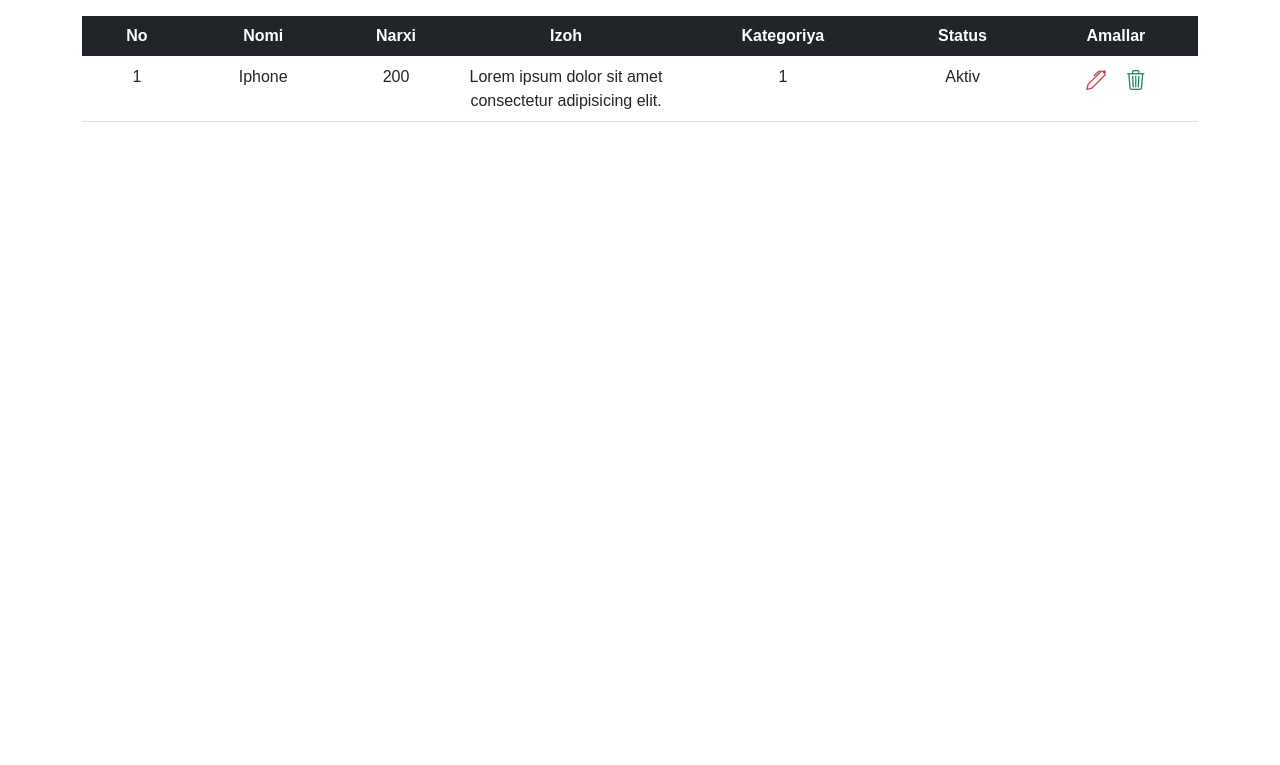
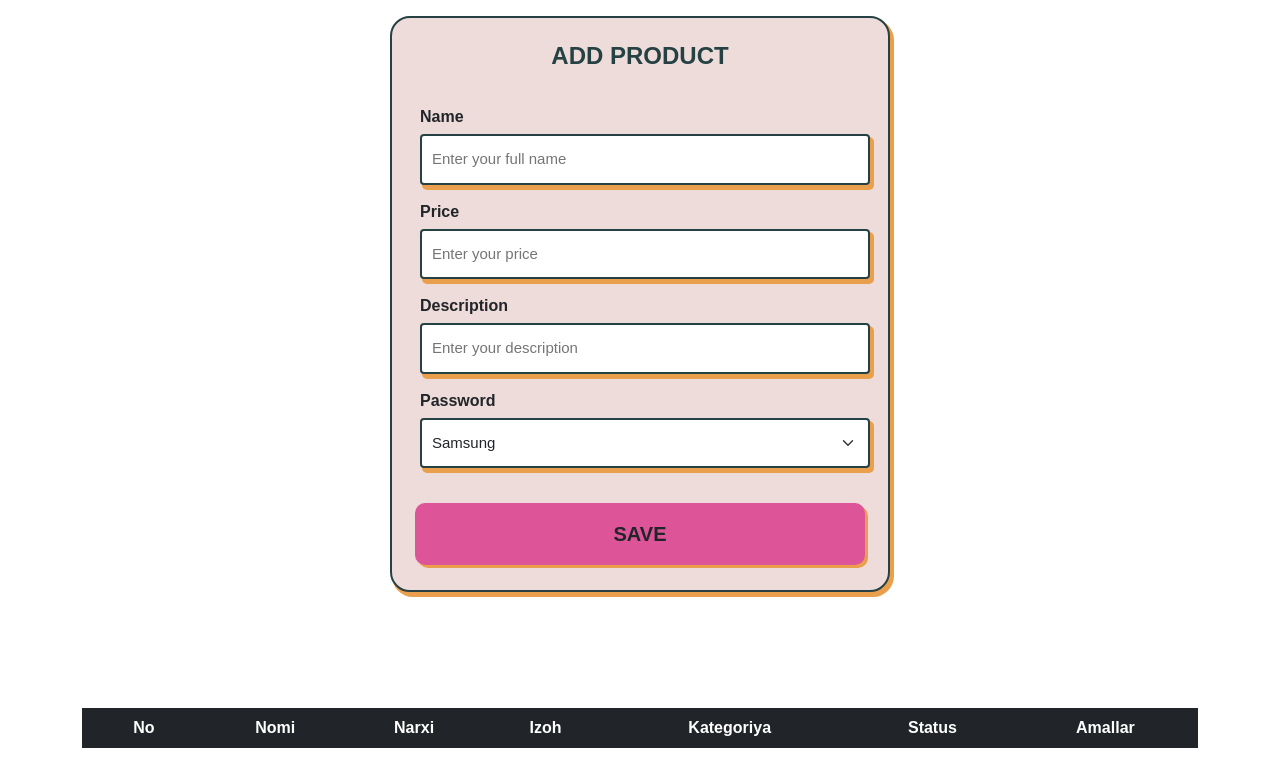
Before and after one commit to salimjonovsamandar/5-oy-9-dars, a plain HTML site: page pages/admin.html in a window 1280 px wide. Shown: the part 94-859 px from the top of the page. Before the commit the page ends 800 px from the top, so only its background shows below. Drawn offline with nearby package versions, Linux system fonts and the light colour scheme; no server answers.

Commit message:
Vazifa bajarildi

```diff
--- a/js/admin.js
+++ b/js/admin.js
@@ -0,0 +1,36 @@
+const tbody = document.getElementById("tbody");
+
+function createRov(phone, index) {
+  return `
+<tr>
+<td>${index}</td>
+<td>${phone.name}</td>
+<td>${phone.price}</td>
+<td>${phone.description}</td>
+<td>${phone.category_id}</td>
+<td>${phone.status}</td>
+<td>
+  <i id="updatebtn" class="bi bi-pen text-danger"></i>
+  <i class="bi bi-trash3 text-success" id="deletebtn"></i>
+</td>
+</tr>
+`;
+}
+
+document.addEventListener("DOMContentLoaded", function () {
+  fetch("https://auth-rg69.onrender.com/api/products/all", {
+    method: "GET",
+  })
+    .then((res) => res.json())
+    .then((data) => {
+      if (data.length) {
+        data.forEach((phone, index) => {
+          let tr = createRov(phone, index + 1);
+          tbody.innerHTML += tr;
+        });
+      }
+    })
+    .catch((err) => {
+      console.log(err);
+    });
+});
--- a/js/index.js
+++ b/js/index.js
@@ -11,7 +11,6 @@ function createCard(phone) {
             </div>
     `;
 }
-
 document.addEventListener("DOMContentLoaded", function () {
   fetch("https://auth-rg69.onrender.com/api/products/all", {
       method: "GET",
@@ -30,6 +29,7 @@ document.addEventListener("DOMContentLoaded", function () {
             buttun.addEventListener("click", function () {
               let elID = this.getAttribute("id").substring(11);
               if (elID) {
+                window.location.href=
                 window.location.assign(
                   `http://127.0.0.1:5500/pages/item.html?id=${elID}`
                 );
--- a/pages/admin.html
+++ b/pages/admin.html
@@ -22,9 +22,57 @@
 
   <body>
     <h1>Admin Sahifa</h1>
+    <div class="block">
+      <div class="form_area">
+        <p class="title">ADD PRODUCT</p>
+        <form action="">
+          <div class="form_group">
+            <label class="sub_title" for="name">Name</label>
+            <input
+              placeholder="Enter your full name"
+              class="form_style"
+              type="text"
+              id="name"
+            />
+          </div>
+
+          <div class="form_group">
+            <label class="sub_title" for="price">Price</label>
+            <input
+              placeholder="Enter your price"
+              id="price"
+              class="form_style"
+              type="number"
+            />
+          </div>
+
+          <div class="form_group">
+            <label class="sub_title" for="description">Description</label>
+            <input
+              placeholder="Enter your description"
+              id="description"
+              class="form_style"
+              type="text"
+            />
+          </div>
+
+          <div class="form_group">
+            <label class="sub_title" for="password">Password</label>
+            <select class="form-select form_style">
+              <option>Samsung</option>
+              <option>Iphone</option>
+              <option>Redmi</option>
+              <option>Honor</option>
+            </select>
+          </div>
+          <div>
+            <button class="btn">SAVE</button>
+          </div>
+        </form>
+      </div>
+    </div>
 
     <div class="container mt-3">
-
       <table class="table">
         <thead class="table-dark">
           <tr>
@@ -37,22 +85,8 @@
             <th>Amallar</th>
           </tr>
         </thead>
-        <tbody>
-          <tr>
-            <td>1</td>
-            <td>Iphone</td>
-            <td>200</td>
-            <td>Lorem ipsum dolor sit amet consectetur adipisicing elit.</td>
-            <td>1</td>
-            <td>Aktiv</td>
-            <td> <i id="updatebtn" class="bi bi-pen text-danger"></i> <i class="bi bi-trash3 text-success" id="deletebtn"></i></td>
-          </tr>
-        </tbody>
-
-
+        <tbody id="tbody"></tbody>
       </table>
-
-
     </div>
 
     <script
--- a/styles/admin.css
+++ b/styles/admin.css
@@ -3,8 +3,90 @@
   padding: 0;
   box-sizing: border-box;
 }
-body{
+body {
   font-family: sans-serif;
+}
+
+.block {
+  display: flex;
+  align-items: center;
+  justify-content: center;
+  flex-direction: column;
+  text-align: center;
+}
+
+.form_area {
+  display: flex;
+  justify-content: center;
+  align-items: center;
+  flex-direction: column;
+  background-color: #eddcd9;
+  height: auto;
+
+  border: 2px solid #264143;
+  border-radius: 20px;
+  box-shadow: 3px 4px 0px 1px #e99f4c;
+  width: 500px;
+  margin-bottom: 100px;
+}
+
+.title {
+  color: #264143;
+  font-weight: 900;
+  font-size: 1.5em;
+  margin-top: 20px;
+}
+
+.sub_title {
+  font-weight: 600;
+  margin: 5px ;
+
+}
+
+.form_group {
+  display: flex;
+  flex-direction: column;
+  align-items: baseline;
+  margin: 10px;
+}
+
+.form_style {
+  outline: none;
+  border: 2px solid #264143;
+  box-shadow: 3px 4px 0px 1px #e99f4c;
+  width: 290px;
+  padding: 12px 10px;
+  border-radius: 4px;
+  font-size: 15px;
+  width: 450px;
+}
+
+.form_style:focus,
+.btn:focus {
+  transform: translateY(4px);
+  box-shadow: 1px 2px 0px 0px #e99f4c;
+}
+
+.btn {
+  padding: 15px;
+  margin: 25px 0px;
+  width: 290px;
+  font-size: 20px;
+  background: #de5499;
+  border-radius: 10px;
+  font-weight: 800;
+  box-shadow: 3px 3px 0px 0px #e99f4c;
+  width: 450px;
+}
+
+.btn:hover {
+  opacity: 0.9;
+}
+
+.link {
+  font-weight: 800;
+  color: #264143;
+  padding: 5px;
 }
 
 h1 {
@@ -13,22 +95,26 @@ h1 {
   color: black;
   margin-top: 20px;
   font-size: 50px;
+  font-weight: 600;
 }
-  #deletebtn{
+
+#deletebtn {
   margin-left: 15px;
   font-size: 20px;
   cursor: pointer;
+}
 
-  }
-#updatebtn{
+#updatebtn {
   font-size: 20px;
   cursor: pointer;
 }
-td{
+
+td {
   height: 30px;
   text-align: center;
 }
-th{
+
+th {
   width: 50px;
   height: 30px;
   text-align: center;
```
Lines whose indentation alone changed are shown as unchanged.
